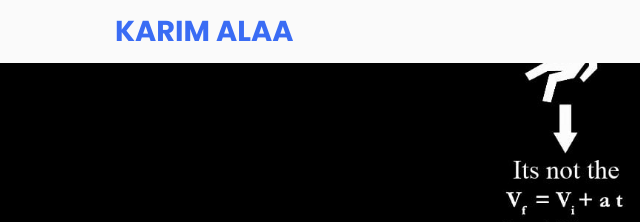
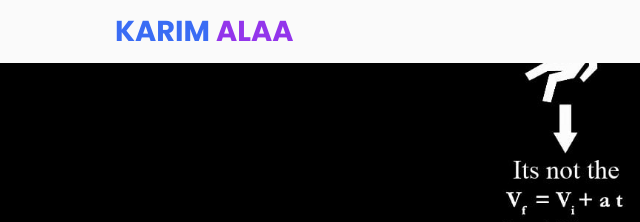
Before and after one commit to Karim3laa/Karim, a plain HTML site: page index.html in a window 1280 px wide. Shown: the top 222 px of the page, 85-725 px from the left. Drawn offline with Linux system fonts and the light colour scheme.

Commit message:
Update style.css

```diff
--- a/style.css
+++ b/style.css
@@ -28,7 +28,7 @@ header {
     font-size: 1.8em;
 }
 .logo span{
-    color: 9335eb;
+    color: #9335eb;
 }
 .navigation a{
     color: #3a6cf4;
```
